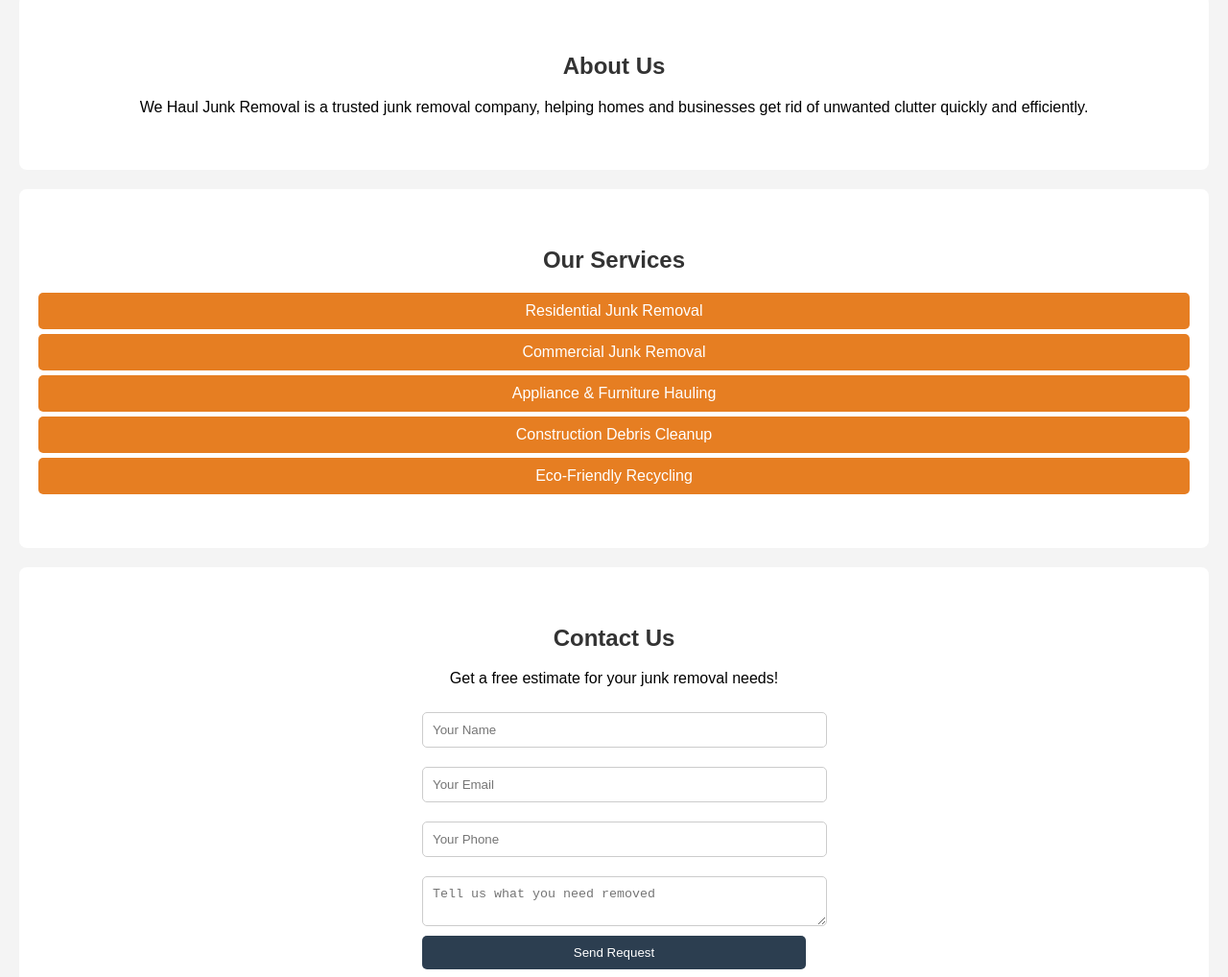
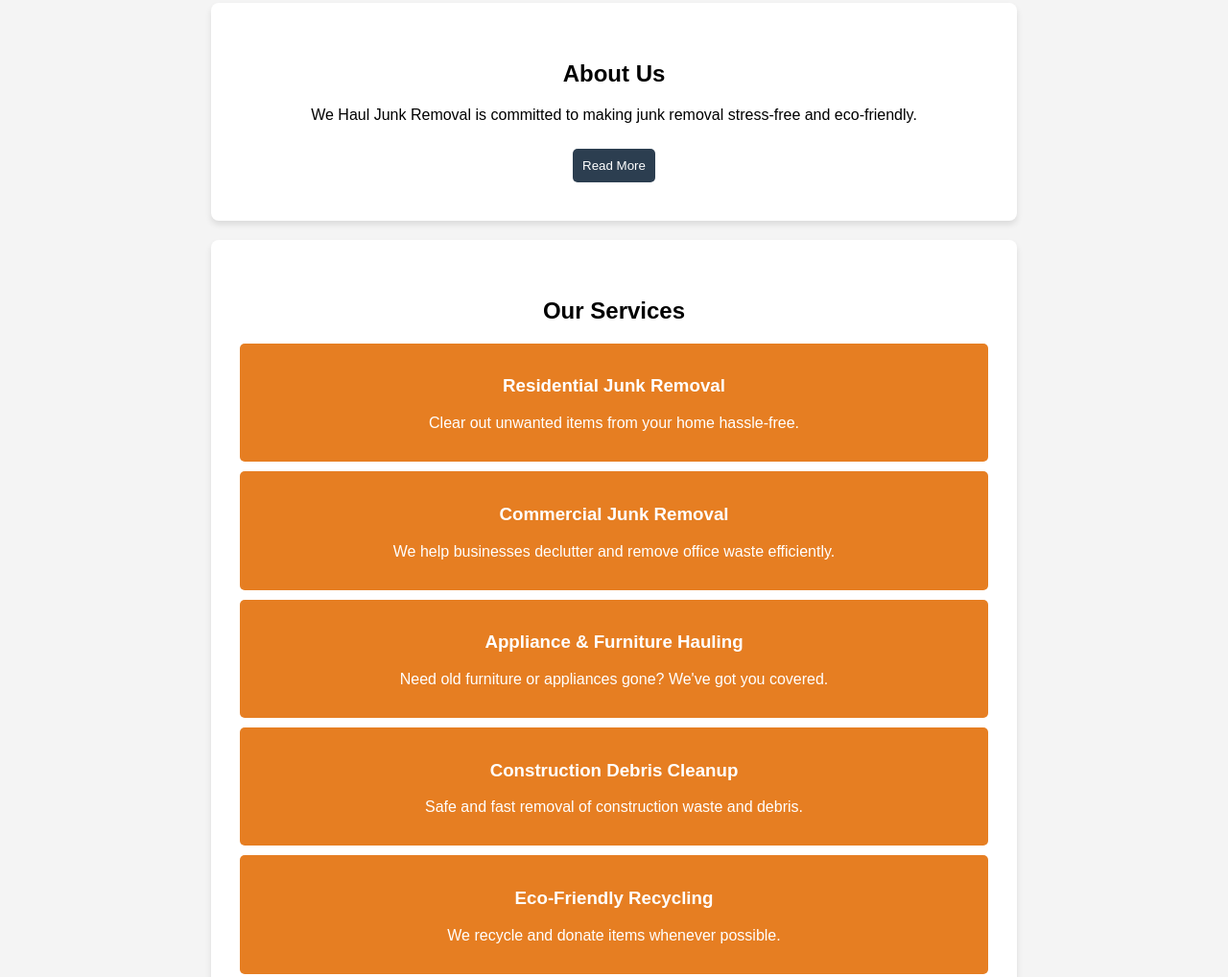
Before and after one commit to YoungGlop/weHaul-Site, a plain HTML site: page index.html in a window 1280 px wide. Shown: the part 260-1278 px from the top of the page at 96% size. Drawn offline with Linux system fonts and the light colour scheme.

Commit message:
Added animations, expanding sections, and styling

```diff
--- a/index.html
+++ b/index.html
@@ -5,32 +5,51 @@
     <meta name="viewport" content="width=device-width, initial-scale=1.0">
     <title>We Haul Junk Removal</title>
     <link rel="stylesheet" href="style.css">
+    <script defer src="script.js"></script>
 </head>
 <body>
 
-    <!-- Header Section -->
+    <!-- Header -->
     <header>
         <h1>WeHaul Junk Removal</h1>
         <p>Fast, Reliable, and Affordable Junk Removal Services</p>
         <a href="#contact" class="btn">Get a Free Quote</a>
     </header>
 
-    <!-- About Section -->
+    <!-- Expanding About Section -->
     <section id="about">
         <h2>About Us</h2>
-        <p>We Haul Junk Removal is a trusted junk removal company, helping homes and businesses get rid of unwanted clutter quickly and efficiently.</p>
+        <p>We Haul Junk Removal is committed to making junk removal stress-free and eco-friendly.</p>
+        <button class="expand-btn">Read More</button>
+        <div class="expand-content">
+            <p>With years of experience, we handle everything from home cleanouts to construction debris removal.
+            We recycle and donate whenever possible to minimize waste.</p>
+        </div>
     </section>
 
     <!-- Services Section -->
     <section id="services">
         <h2>Our Services</h2>
-        <ul>
-            <li>Residential Junk Removal</li>
-            <li>Commercial Junk Removal</li>
-            <li>Appliance & Furniture Hauling</li>
-            <li>Construction Debris Cleanup</li>
-            <li>Eco-Friendly Recycling</li>
-        </ul>
+        <div class="service">
+            <h3>Residential Junk Removal</h3>
+            <p>Clear out unwanted items from your home hassle-free.</p>
+        </div>
+        <div class="service">
+            <h3>Commercial Junk Removal</h3>
+            <p>We help businesses declutter and remove office waste efficiently.</p>
+        </div>
+        <div class="service">
+            <h3>Appliance & Furniture Hauling</h3>
+            <p>Need old furniture or appliances gone? We've got you covered.</p>
+        </div>
+        <div class="service">
+            <h3>Construction Debris Cleanup</h3>
+            <p>Safe and fast removal of construction waste and debris.</p>
+        </div>
+        <div class="service">
+            <h3>Eco-Friendly Recycling</h3>
+            <p>We recycle and donate items whenever possible.</p>
+        </div>
     </section>
 
     <!-- Contact Form -->
--- /dev/null
+++ b/script.js
@@ -0,0 +1,14 @@
+document.addEventListener("DOMContentLoaded", function () {
+    const expandBtn = document.querySelector(".expand-btn");
+    const expandContent = document.querySelector(".expand-content");
+
+    expandBtn.addEventListener("click", function () {
+        if (expandContent.style.display === "block") {
+            expandContent.style.display = "none";
+            expandBtn.textContent = "Read More";
+        } else {
+            expandContent.style.display = "block";
+            expandBtn.textContent = "Read Less";
+        }
+    });
+});
--- a/style.css
+++ b/style.css
@@ -12,10 +12,12 @@ header {
     background: #2c3e50;
     color: white;
     padding: 50px 20px;
+    text-align: center;
 }
 
 header h1 {
     margin: 0;
+    font-size: 2.5em;
 }
 
 .btn {
@@ -26,31 +28,59 @@ header h1 {
     border-radius: 5px;
     display: inline-block;
     margin-top: 10px;
+    transition: background 0.3s;
+}
+
+.btn:hover {
+    background: #d35400;
 }
 
 /* Sections */
 section {
     padding: 40px 20px;
     background: white;
-    margin: 20px;
+    margin: 20px auto;
     border-radius: 8px;
+    max-width: 800px;
+    box-shadow: 0px 4px 6px rgba(0, 0, 0, 0.1);
 }
 
-h2 {
-    color: #333;
+/* Expanding Section */
+.expand-btn {
+    background: #2c3e50;
+    color: white;
+    padding: 10px;
+    border: none;
+    cursor: pointer;
+    border-radius: 5px;
+    margin-top: 10px;
+    transition: background 0.3s;
 }
 
-ul {
-    list-style-type: none;
-    padding: 0;
+.expand-btn:hover {
+    background: #e67e22;
 }
 
-ul li {
+.expand-content {
+    display: none;
+    margin-top: 10px;
+    padding: 10px;
+    background: #f8f8f8;
+    border-radius: 5px;
+}
+
+/* Services */
+.service {
     background: #e67e22;
     color: white;
-    padding: 10px;
-    margin: 5px 0;
+    padding: 15px;
+    margin: 10px;
     border-radius: 5px;
+    transition: transform 0.3s;
+}
+
+.service:hover {
+    transform: scale(1.05);
 }
 
 /* Contact Form */
```
